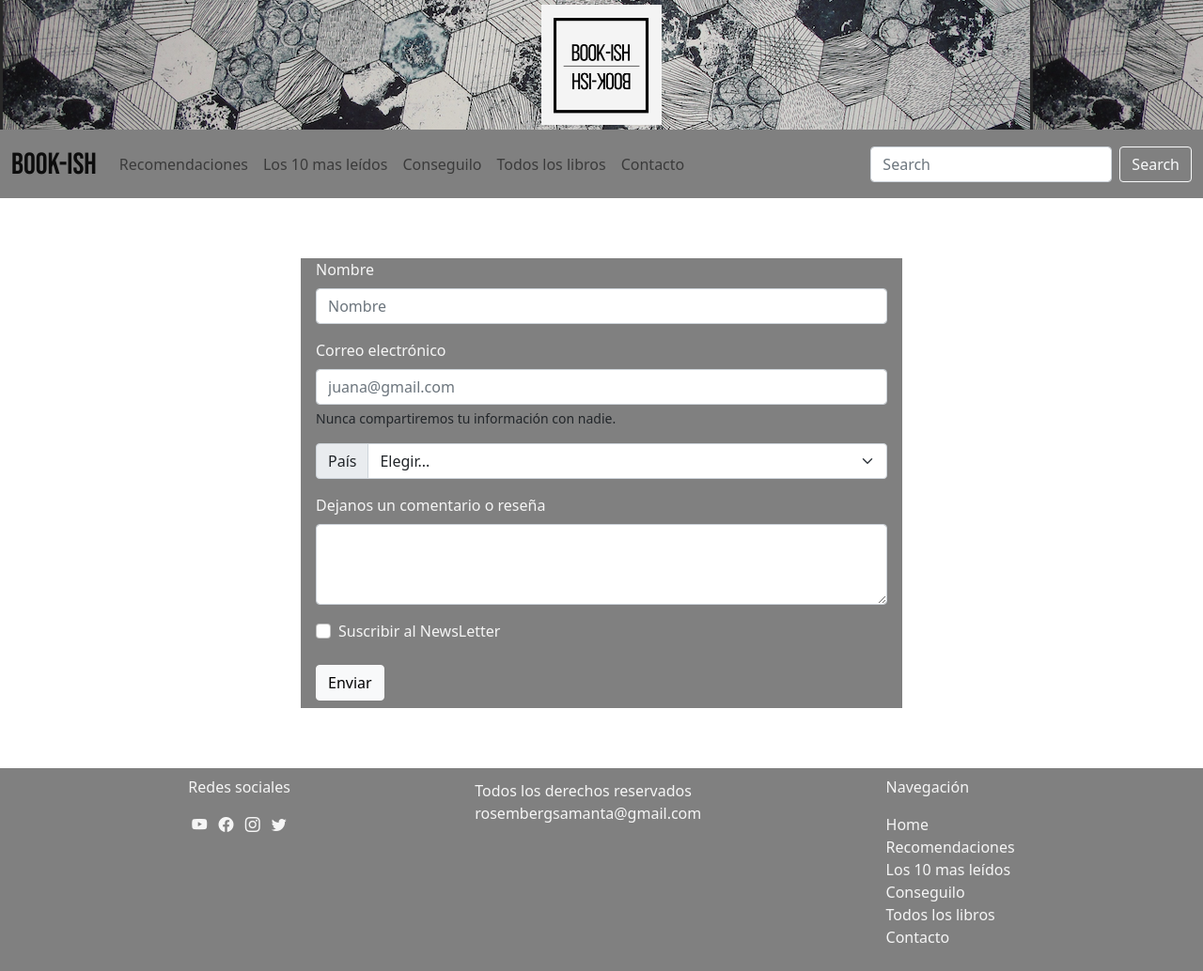
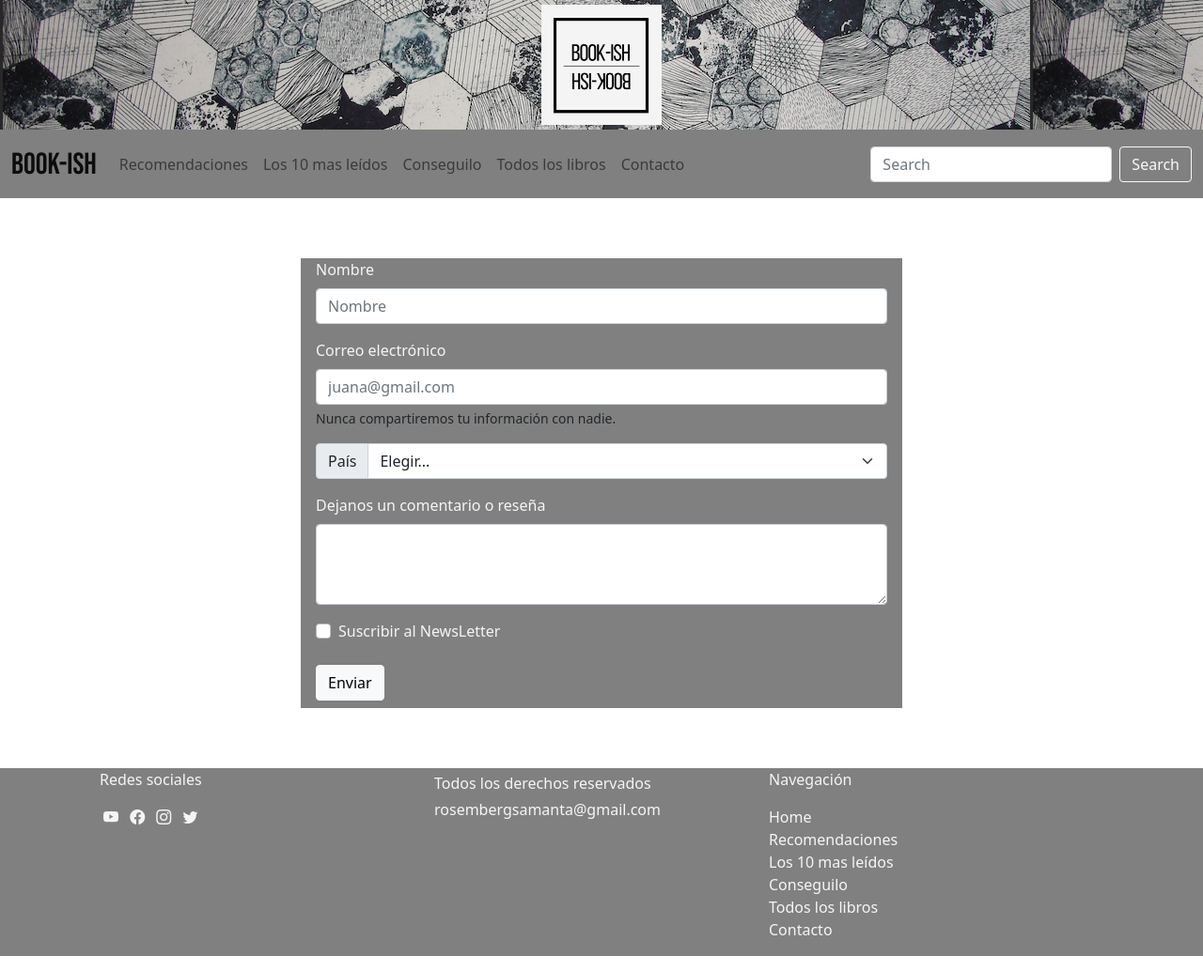
Before and after one commit to SamRosemberg/book-ish, a website: page pages/contacto.html in a window 1280 px wide. Shown: the whole page at 94% size. Drawn offline with nearby package versions, Linux system fonts and the light colour scheme.

Commit message:
footer arreglado en todas las paginas

```diff
--- a/pages/contacto.html
+++ b/pages/contacto.html
@@ -86,45 +86,52 @@
 
 
     <!-- Footer --------------------->
-    <div class="container-fluid d-flex justify-content-evenly bg-grey col-12 ">
-        <div class="column py-2 mx-2 border-nd">
-            <p>Redes sociales</p>
+    <footer class="container-fluid bg-grey">
+        <div class="container border-botton">
+
+            <div class="row d-flex container-fluid justify-content-center">
+                <!-- Redes sociales -->
+                <div class="col-12 col-lg-4">
+                    <p class="col-12">Redes sociales</p>
                     <i class="bi-youtube footer__iconos px-1"></i>
                     <i class="bi-facebook footer__iconos px-1"></i>
                     <i class="bi-instagram footer__iconos px-1"></i>
                     <i class="bi-twitter footer__iconos px-1"></i>
                 </div>
-        <div class="column py-2 mx-2">
-            <p class="py-1">
-                Todos los derechos reservados
-                <br>
-                rosembergsamanta@gmail.com
-            </p>
+
+                <!-- Derechos -->
+                <div class="col-12 col-lg-4">
+                    <p class="my-1 col-12">Todos los derechos reservados</p>
+                    <p class="col-12">rosembergsamanta@gmail.com</p>
                 </div>
-        <div class="py-2 mx-2">
+
+                <!-- Navegación -->
+                <div class="col-12 col-lg-4">
                     <ul class="list-unstyled">
-                <p>Navegación</p>
+                        <p class="col-12">Navegación</p>
                         <li>
-                    <a class="text-decoration-none text-reset" href="../index.html">Home</a>
+                            <a class="text-decoration-none text-reset col-12" href="../index.html">Home</a>
                         </li>
                         <li>
-                    <a class="text-decoration-none text-reset" href="../pages/recomendaciones.html">Recomendaciones</a>
+                            <a class="text-decoration-none text-reset col-12" href="../pages/recomendaciones.html">Recomendaciones</a>
                         </li>
                         <li>
-                    <a class="text-decoration-none text-reset" href="../pages/losDiezMasLeidos.html">Los 10 mas leídos</a>
+                            <a class="text-decoration-none text-reset col-12" href="../pages/losDiezMasLeidos.html">Los 10 mas leídos</a>
                         </li>
                         <li>
-                    <a class="text-decoration-none text-reset" href="../pages/conseguilo.html">Conseguilo</a>
+                            <a class="text-decoration-none text-reset col-12" href="../pages/conseguilo.html">Conseguilo</a>
                         </li>
                         <li>
-                    <a class="text-decoration-none text-reset" href="../pages/todosLosLibros.html">Todos los libros</a>
+                            <a class="text-decoration-none text-reset col-12" href="../pages/todosLosLibros.html">Todos los libros</a>
                         </li>
                         <li>
-                    <a class="text-decoration-none text-reset" href="../pages/contacto.html">Contacto</a>
+                            <a class="text-decoration-none text-reset col-12" href="../pages/contacto.html">Contacto</a>
                         </li>
                     </ul>
                 </div>
             </div>
+        </div>
+    </footer>
     <script src="../js/bootstrap.min.js"></script>
 </body>
 </html>
```
Also changed, not shown: index.html (+11 -50 lines), pages/conseguilo.html (+24 -17 lines), pages/losDiezMasLeidos.html (+24 -17 lines), pages/recomendaciones.html (+25 -17 lines), pages/todosLosLibros.html (+27 -17 lines). Lines whose indentation alone changed are shown as unchanged.
